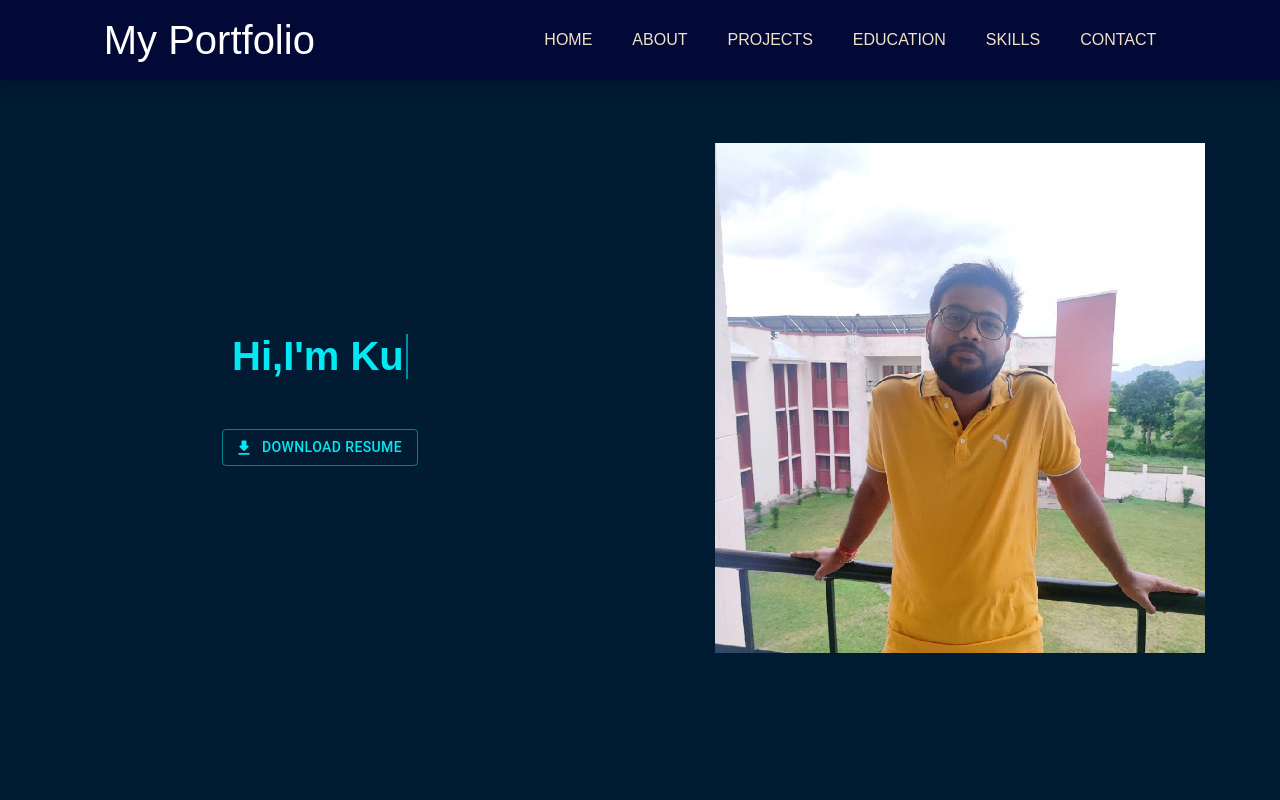
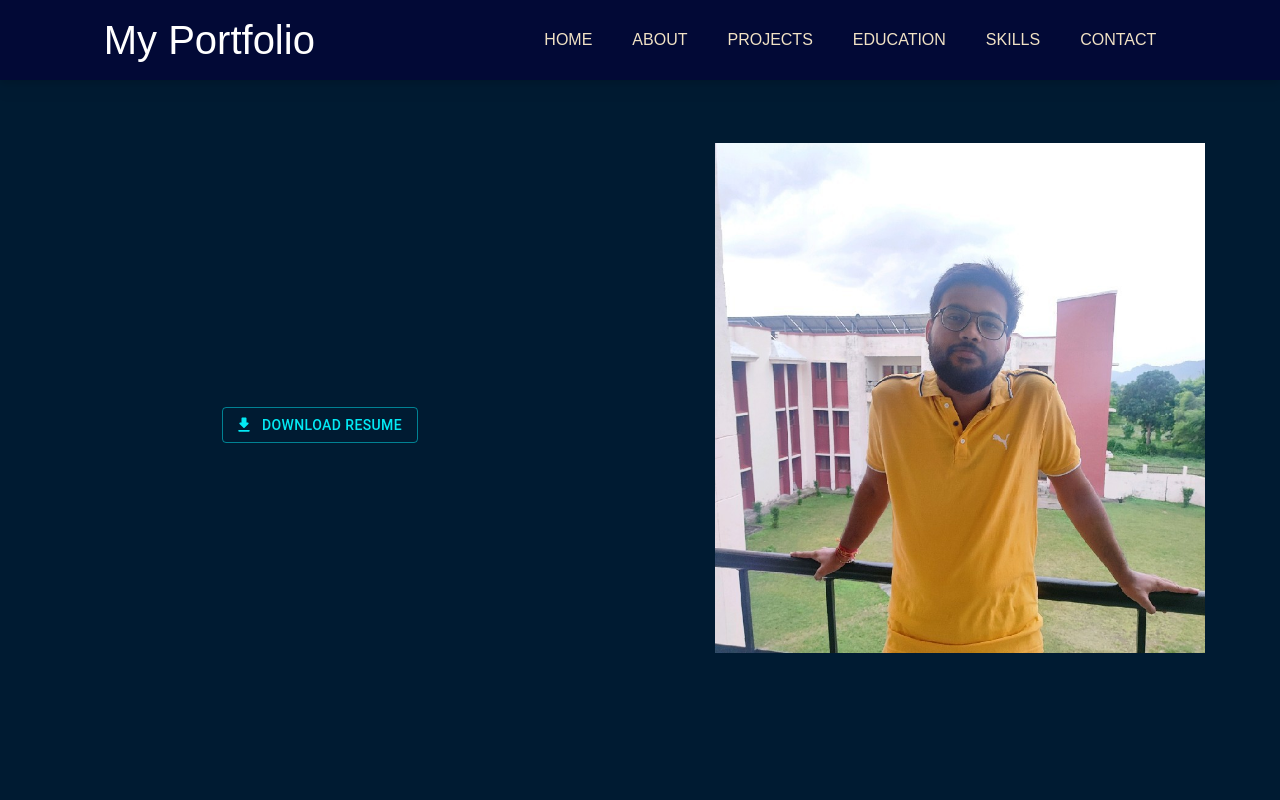
Before and after one commit to kunalkatara12/MyPortfolio, a React (Create React App) app: page / in a window 1280 px wide. Shown: the top 800 px of the page. Built offline with nearby package versions, Linux system fonts and the light colour scheme.

Commit message:
changes on home section

```diff
--- a/src/components/Home/Home.jsx
+++ b/src/components/Home/Home.jsx
@@ -18,7 +18,7 @@ const Home = () => {
       <div id="home">
         <div id="container">
           <div id="home_col_1">
-            <h2 id="description"></h2>
+            {/* <h2 id="description"></h2> */}
             {""}
             <ThemeProvider theme={theme}>
               {" "}
```
